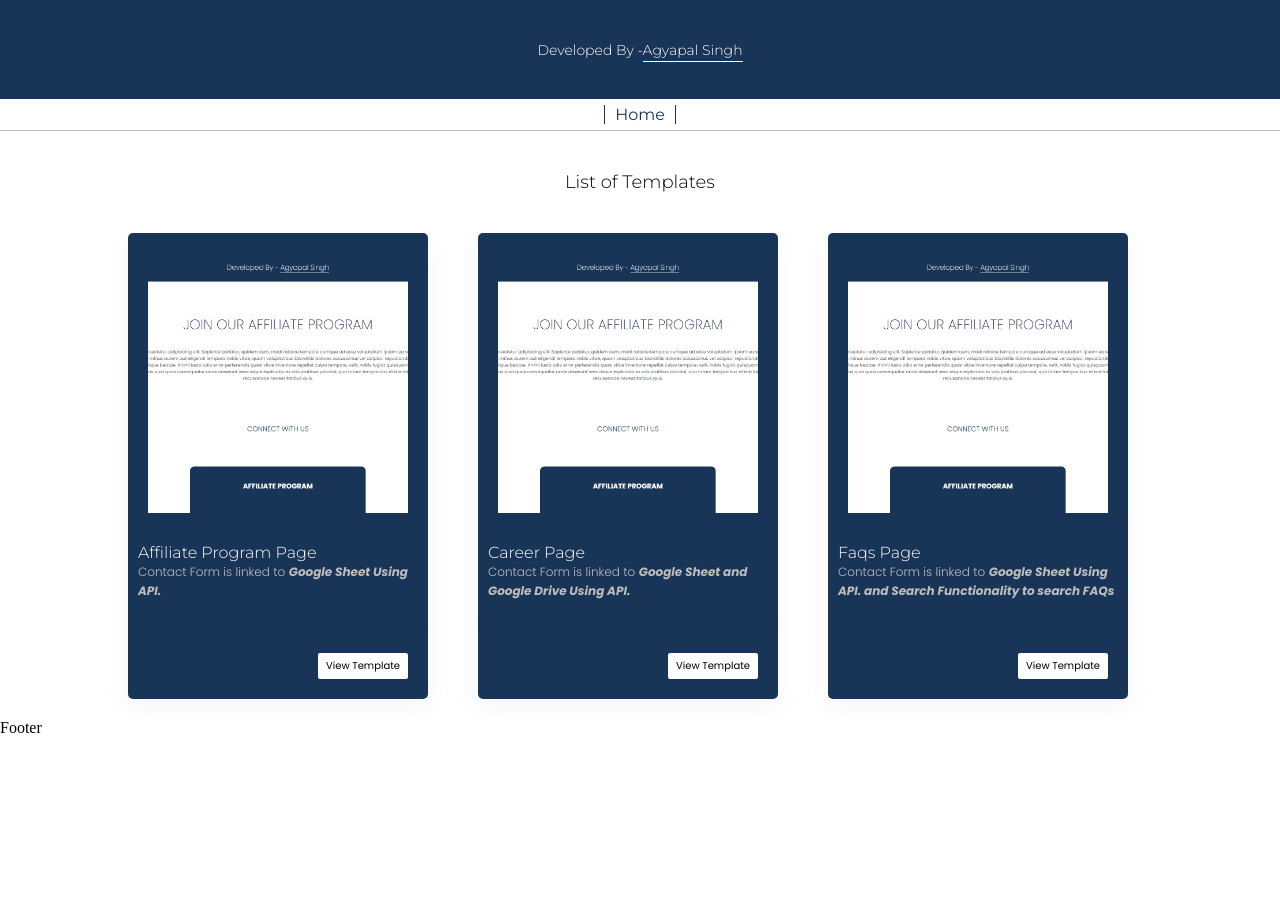
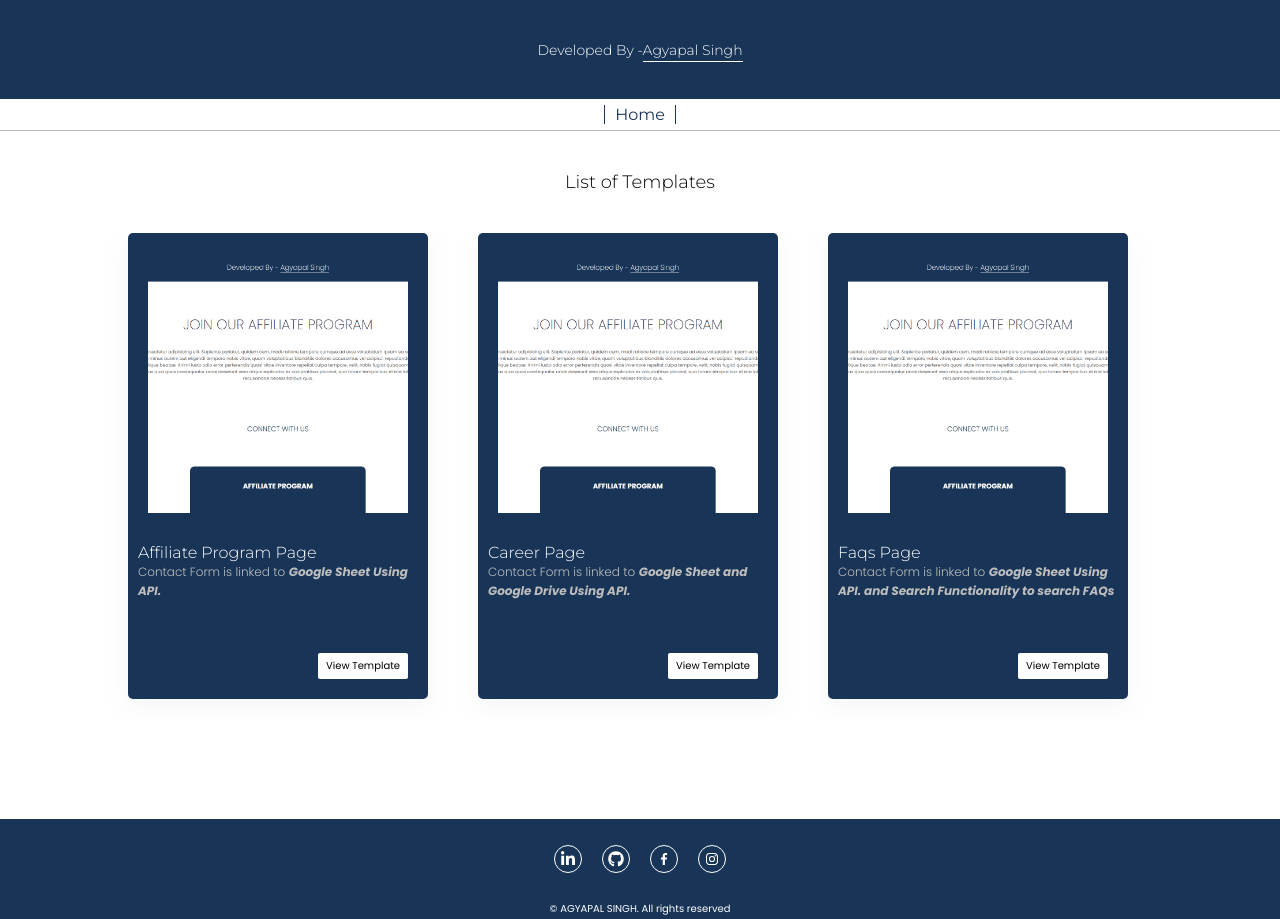
Before and after one commit to AgyapalSingh/React-Templates-Projects, a React (Vite) app: page / in a window 1280 px wide. Before the commit the page ends 800 px from the top, so only its background shows below. Built offline with nearby package versions, Linux system fonts and the light colour scheme.

Commit message:
Footer updated

```diff
--- a/src/Components/Footer.jsx
+++ b/src/Components/Footer.jsx
@@ -1,9 +1,40 @@
-import React from 'react'
+import React from "react";
+
+import { FaLinkedinIn } from "react-icons/fa";
+import { FaGithub } from "react-icons/fa";
+import { BiLogoInstagram } from "react-icons/bi";
+import { BiLogoFacebook } from "react-icons/bi";
 
 const Footer = () => {
   return (
-    <div>Footer</div>
-  )
-}
+    <footer>
+      <section className="ag-footer-container">
+        <div className="ag-footer-social-links">
+          <a
+            href="https://www.linkedin.com/in/agyapal-singh-020983241/"
+            target="_blank"
+          >
+            <FaLinkedinIn />
+          </a>
+          <a href="https://github.com/AgyapalSingh" target="_blank">
+            <FaGithub />
+          </a>
+          <a
+            href="https://www.facebook.com/agyapal.singh.58726/"
+            target="_blank"
+          >
+            <BiLogoFacebook />
+          </a>
+          <a href="https://www.instagram.com/agya_aujla/" target="_blank">
+            <BiLogoInstagram />
+          </a>
+        </div>
+        <div className="ag-footer-copyright">
+          <p>© AGYAPAL SINGH. All rights reserved</p>
+        </div>
+      </section>
+    </footer>
+  );
+};
 
-export default Footer
+export default Footer;
--- a/src/index.css
+++ b/src/index.css
@@ -26,6 +26,7 @@ body {
   color: var(--theme-color-secondary);
 }
 
+/* Header */
 header {
   display: flex;
   flex-direction: column;
@@ -86,6 +87,84 @@ header {
   }
 }
 
+/* Footer */
+
+footer {
+  height: 100px;
+  background-color: var(--theme-color-teritary);
+  color: var(--theme-color-primary);
+  text-align: center;
+  align-items: center;
+  display: flex;
+  justify-content: center;
+}
+
+.ag-footer-container {
+  width: 90%;
+  height: 100%;
+}
+
+.ag-footer-social-links {
+  display: flex;
+  height: 80%;
+  align-items: center;
+  justify-content: center;
+  gap: 20px;
+}
+
+.ag-footer-social-links a {
+  color: var(--theme-color-primary);
+  border: 1px solid var(--theme-color-primary);
+  padding: 5px;
+  border-radius: 50%;
+  display: flex;
+}
+
+.ag-footer-social-links a:hover{
+  background-color: var(--theme-color-primary);
+  color: var(--theme-color-teritary);
+}
+
+.ag-footer-copyright {
+  display: flex;
+  align-items: center;
+  height: 20%;
+  justify-content: center;
+}
+
+.ag-footer-copyright p{
+  font-size: 10px;
+  font-family: var(--theme-font-fam-secondary);
+}
+
+
+
+
+
+
+
+
+
+
+
+
+
+
+
+
+
+
+
+
+
+
+
+
+
+
+
+
+
 /* Home Page */
 .ag-tempalte-container {
   display: flex;
@@ -93,6 +172,7 @@ header {
   justify-content: center;
   align-items: center;
   margin-top: 130px;
+  margin-bottom: 100px;
   border-top: 1px solid var(--theme-color-hover);
 }
 
@@ -103,7 +183,7 @@ header {
   margin: 40px 0px;
 }
 
-.ag-template-section{
+.ag-template-section {
   width: 100%;
   display: flex;
   flex-direction: column;
@@ -111,12 +191,11 @@ header {
   align-items: center;
 }
 
-.ag-template-card-container{
+.ag-template-card-container {
   display: flex;
   flex-wrap: wrap;
   gap: 50px;
 }
-
 
 @media screen and (max-width: 1280px) {
   .ag-template-section {
@@ -204,20 +283,16 @@ header {
   font-family: var(--theme-font-fam-secondary);
 }
 
-
-
-
-
 /* Affiliate Program Page */
 
-.ag-affiliate-container{
+.ag-affiliate-container {
   display: flex;
   flex-direction: column;
   justify-content: center;
   align-items: center;
 }
 
-.ag-affiliate-info{
+.ag-affiliate-info {
   width: 90%;
   display: flex;
   flex-direction: column;
@@ -226,22 +301,21 @@ header {
   margin-bottom: 20px;
 }
 
-.ag-affiliate-info h1{
+.ag-affiliate-info h1 {
   font-size: 24px;
   font-weight: 300;
   font-family: var(--theme-font-fam-primary);
   margin: 40px 0px;
 }
 
-.ag-affiliate-info p{
+.ag-affiliate-info p {
   font-size: 14px;
   font-weight: 300;
   font-family: var(--theme-font-fam-secondary);
   color: rgb(85, 85, 85);
 }
 
-
-.ag-affiliate-form-container{
+.ag-affiliate-form-container {
   width: 90%;
   display: flex;
   flex-direction: column;
@@ -250,7 +324,7 @@ header {
   margin-top: 20px;
 }
 
-.ag-affiliate-form{
+.ag-affiliate-form {
   width: 100%;
   background-color: var(--theme-color-teritary);
   border-radius: 10px;
@@ -260,15 +334,13 @@ header {
   align-items: center;
 }
 
-.ag-affiliate-form h1{
+.ag-affiliate-form h1 {
   font-size: 24px;
   font-weight: 300;
   font-family: var(--theme-font-fam-primary);
   color: var(--theme-color-primary);
   margin: 40px 0px;
 }
-
-
 
 .ag-affiliate-form form {
   display: flex;
@@ -309,7 +381,7 @@ header {
   margin-top: 5px;
 }
 
-.ag-affiliate-form form textarea::placeholder{
+.ag-affiliate-form form textarea::placeholder {
   font-style: italic;
 }
 
@@ -350,7 +422,7 @@ header {
   flex-direction: column;
 }
 
-.ag-formResponse-message{
+.ag-formResponse-message {
   color: green;
   text-align: center;
   font-size: 12px;
```
